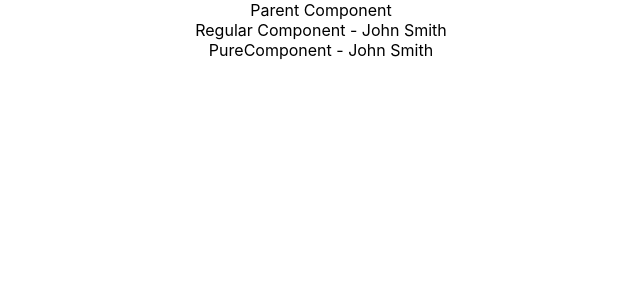
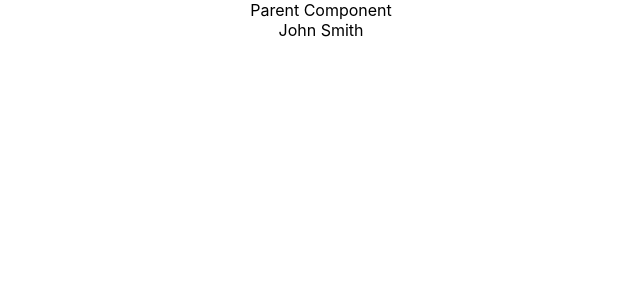
Before and after one commit to harishtm/ReactLearning, a React (Create React App) app in the folder hello-world/: page / in a window 1280 px wide. Shown: the top 300 px of the page, without its empty margins (319-959 px from the left). Built offline with nearby package versions, Linux system fonts and the light colour scheme.

Commit message:
React.memo - for functional component

```diff
--- a/hello-world/src/App.js
+++ b/hello-world/src/App.js
@@ -23,7 +23,8 @@ import './App.css';
 // import FragmentDemo from './components/FragmentDemo';
 // import Table from './components/Table';
 
-import ParentComponent from './components/ParentCompoent';
+// import ParentComponent from './components/ParentComp';
+import ParentMemoComp from './components/ParentMemoComp';
 
 
 function App() {
@@ -77,7 +78,9 @@ function App() {
 
       {/* <Table/> */}
 
-      <ParentComponent/>
+      {/* <ParentComponent/> */}
+
+      <ParentMemoComp/>
 
     </div>
   );
--- /dev/null
+++ b/hello-world/src/components/MemoComp.js
@@ -0,0 +1,24 @@
+import React from 'react';
+
+
+/*
+
+    Pure Components only re render the class componentswhen there is a difference
+    in the shallow comparision of props and state this ofcourse results in a
+    performance improvement. PureComponent only works in class components
+
+    React.memo is for functional component (similar to PureComponent
+    which works for class component)
+
+*/
+
+function MemoComp({name}) {
+    console.log('Rendering Memo component')
+    return (
+        <div>
+            {name}
+        </div>
+    )
+}
+
+export default React.memo(MemoComp);
--- /dev/null
+++ b/hello-world/src/components/ParentMemoComp.js
@@ -0,0 +1,35 @@
+import React, { PureComponent } from 'react';
+import MemoComp from './MemoComp'
+
+
+class ParentMemoComp extends PureComponent {
+
+    constructor(props) {
+        super(props)
+
+        this.state = {
+            name: 'John Smith'
+        }
+    }
+
+    componentDidMount(){
+        setInterval(() => {
+            this.setState({
+                name: 'John Smith'
+            })
+        }, 2000);
+    }
+
+    render() {
+        console.log("*********** Parent Component ***********")
+        return (
+            <div>
+                Parent Component
+                <MemoComp name={this.state.name} />
+            </div>
+        )
+    }
+}
+
+
+export default ParentMemoComp;
```
Also changed, not shown: hello-world/src/components/ParentComp.js (renamed from hello-world/src/components/ParentCompoent.js).
